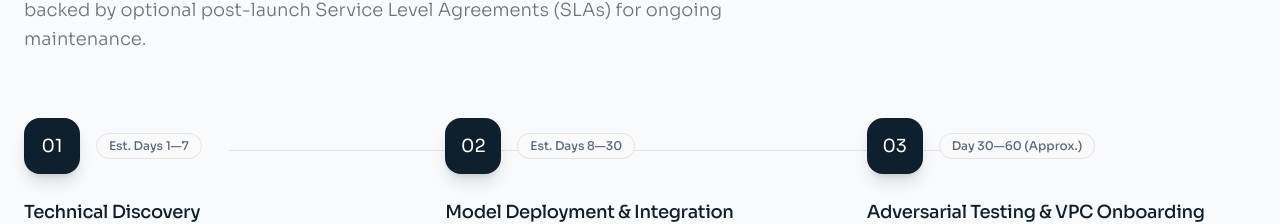
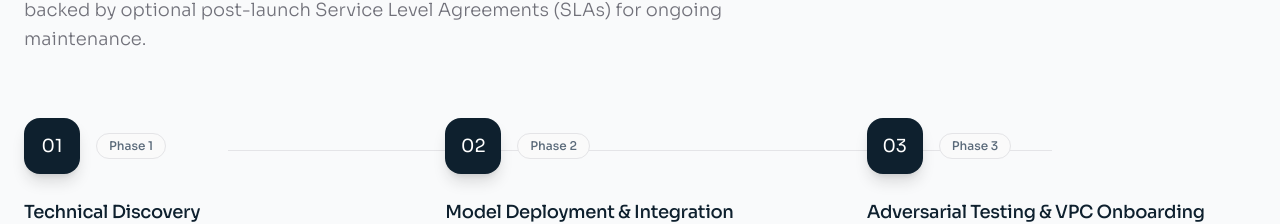
Before and after one commit to munishkdhiman/86bweb, a Next.js app: page / in a window 1280 px wide. Shown: the part 6609-6833 px from the top of the page. Built offline with nearby package versions, Linux system fonts and the light colour scheme.

Commit message:
fix: change timeline labels from 'Days' to 'Phase X' in How We Engage

```diff
--- a/src/app/page.tsx
+++ b/src/app/page.tsx
@@ -185,21 +185,21 @@ const spatialCards = [
 const phases = [
   {
     number: '01',
-    label: 'Est. Days 1—7',
+    label: 'Phase 1',
     title: 'Technical Discovery',
     description: 'We map your data landscape, identify integration points, and scope the AI opportunity within your infrastructure.',
     deliverable: 'Technical opportunity brief + data readiness report',
   },
   {
     number: '02',
-    label: 'Est. Days 8—30',
+    label: 'Phase 2',
     title: 'Model Deployment & Integration',
     description: 'Your first AI system is built and deployed within your chosen infrastructure — private VPC, on-premise, or enterprise cloud. We configure the pipeline, connect data sources, and run the first round of evaluation testing with your team.',
     deliverable: 'Working AI system in staging environment',
   },
   {
     number: '03',
-    label: 'Day 30—60 (Approx.)',
+    label: 'Phase 3',
     title: 'Adversarial Testing & VPC Onboarding',
     description: 'Before production go-live, we red-team the system — prompt injection tests, edge-case evaluation, and performance benchmarking. Then we migrate to your production VPC with full handover documentation.',
     deliverable: 'Production-ready system + full documentation + team training',
```
